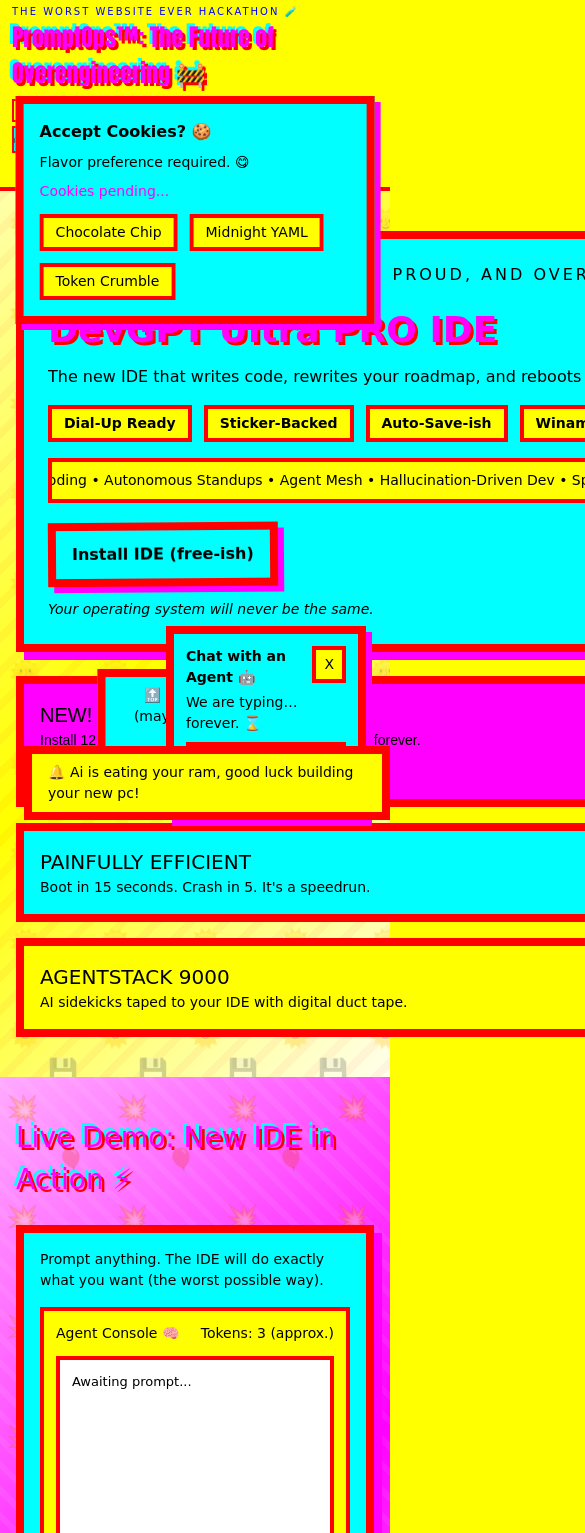
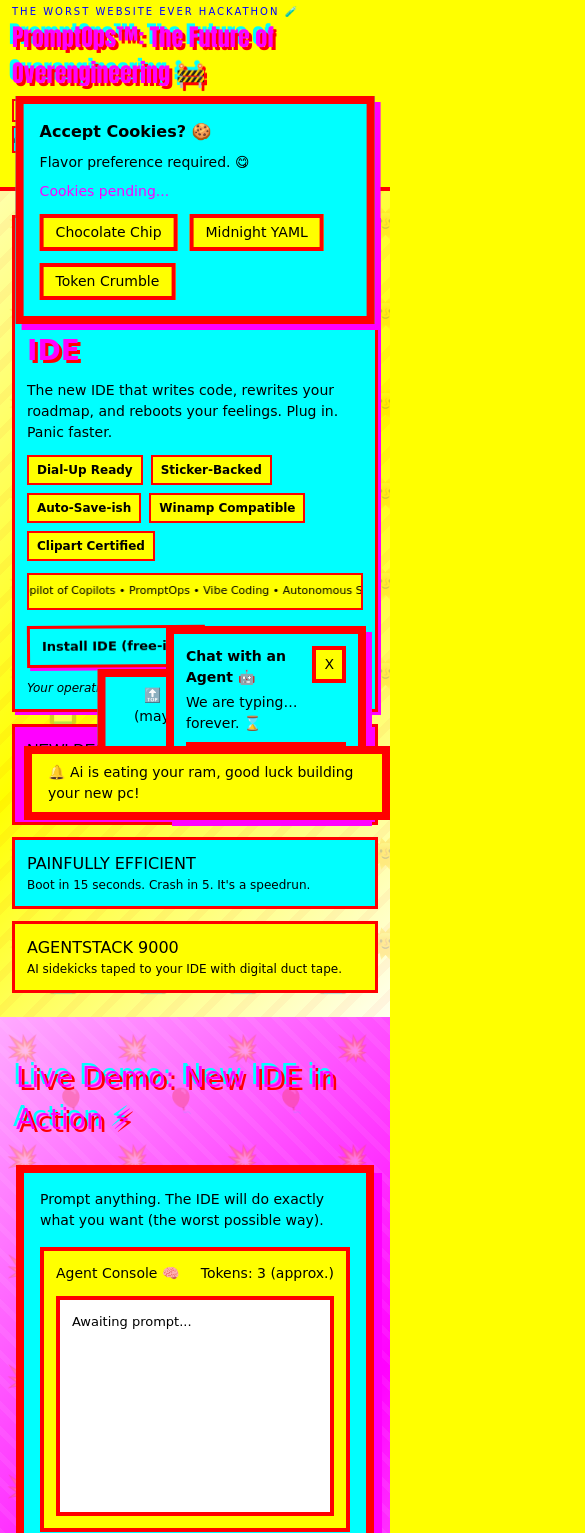
Before and after one commit to Nicolas8aa/worst-website-hackaton, a Next.js app: page / in a window 390 px wide. Shown: the top 1533 px of the page, 585 px wide, since content can reach past the window. Built offline with nearby package versions, Linux system fonts and the light colour scheme.

Commit message:
fix: improve responsiveness and layout in OverviewSection and globals.css

```diff
--- a/src/app/globals.css
+++ b/src/app/globals.css
@@ -9,10 +9,25 @@ body {
   background: #ffff00;
   color: #0000ff;
   overflow-x: hidden;
+  max-width: 100vw;
+  width: 100%;
+}
+
+*,
+*::before,
+*::after {
+  box-sizing: border-box;
+}
+
+main {
+  width: 100%;
+  overflow-x: hidden;
 }
 
 .section-block {
   position: relative;
+  width: 100%;
+  max-width: 100%;
 }
 
 .section-block::before {
@@ -43,6 +58,8 @@ body {
 .section-card {
   position: relative;
   z-index: 2;
+  max-width: 100%;
+  min-width: 0;
 }
 
 .section-a {
@@ -144,12 +161,15 @@ a {
 .ticker {
   white-space: nowrap;
   overflow: hidden;
+  position: relative;
+  width: 100%;
 }
 
 .ticker > span {
   display: inline-block;
   padding-left: 100%;
   animation: ticker 12s linear infinite;
+  will-change: transform;
 }
 
 .marquee {
--- a/src/components/sections/OverviewSection.tsx
+++ b/src/components/sections/OverviewSection.tsx
@@ -29,79 +29,79 @@ export function OverviewSection() {
   };
 
   return (
-    <section id="overview" className="section-block section-a py-10">
-      <div className="mx-auto max-w-6xl px-4">
-        <div className="grid gap-6 md:grid-cols-3">
-          <div className="section-card md:col-span-2 border-8 border-[#ff0000] bg-[#00ffff] p-6 text-black shadow-[8px_8px_0_#ff00ff]">
-            <p className="text-[16px] uppercase tracking-[3px] sm:text-[18px] sm:tracking-[4px]">
+    <section id="overview" className="section-block section-a py-6 sm:py-10 overflow-hidden">
+      <div className="mx-auto max-w-6xl px-3 sm:px-4">
+        <div className="grid gap-3 sm:gap-4 md:gap-6 md:grid-cols-3 w-full">
+          <div className="section-card md:col-span-2 border-[3px] sm:border-4 md:border-6 lg:border-8 border-[#ff0000] bg-[#00ffff] p-3 sm:p-4 md:p-6 text-black shadow-[3px_3px_0_#ff00ff] sm:shadow-[4px_4px_0_#ff00ff] md:shadow-[6px_6px_0_#ff00ff] lg:shadow-[8px_8px_0_#ff00ff] max-w-full">
+            <p className="text-[14px] uppercase tracking-[2px] sm:text-[16px] sm:tracking-[3px] md:text-[18px] md:tracking-[4px]">
               NEW IDE Drop (2026) — Loud, Proud, and Over-Animated
             </p>
-            <h2 className="mt-4 text-[36px] font-extrabold text-[#ff00ff] shadow-loud sm:text-[44px] md:text-[64px]">
+            <h2 className="mt-4 text-[28px] font-extrabold text-[#ff00ff] shadow-loud sm:text-[36px] md:text-[48px] lg:text-[64px] break-words">
               DevGPT Ultra PRO IDE
             </h2>
-            <p className="mt-2 text-[16px] sm:text-[18px]">
+            <p className="mt-2 text-[14px] sm:text-[16px] md:text-[18px]">
               The new IDE that writes code, rewrites your roadmap, and reboots
               your feelings. Plug in. Panic faster.
             </p>
-            <div className="mt-4 flex flex-wrap gap-3 text-[14px] sm:text-[16px]">
+            <div className="mt-3 sm:mt-4 flex flex-wrap gap-2 sm:gap-3 text-[12px] sm:text-[14px] md:text-[16px]">
               {badges.map((badge) => (
                 <span
                   key={badge}
-                  className="border-4 border-[#ff0000] bg-[#ffff00] px-3 py-1 font-bold"
+                  className="border-2 sm:border-3 md:border-4 border-[#ff0000] bg-[#ffff00] px-2 sm:px-3 py-1 font-bold whitespace-nowrap"
                 >
                   {badge}
                 </span>
               ))}
             </div>
-            <div className="ticker mt-4 border-4 border-[#ff0000] bg-[#ffff00] px-3 py-2 text-[14px] sm:text-[16px]">
+            <div className="ticker mt-3 sm:mt-4 border-2 sm:border-3 md:border-4 border-[#ff0000] bg-[#ffff00] px-2 sm:px-3 py-2 text-[11px] sm:text-[12px] md:text-[14px] lg:text-[16px] overflow-hidden w-full">
               <span>
                 {buzzwords.join(" • ")} • {buzzwords.join(" • ")}
               </span>
             </div>
             <button
               type="button"
-              className="mt-5 animate-[wiggle_0.4s_infinite] border-8 border-[#ff0000] bg-[#00ffff] px-4 py-3 text-[16px] font-black text-black shadow-[6px_6px_0_#ff00ff] sm:px-6 sm:text-[20px]"
+              className="mt-4 sm:mt-5 animate-[wiggle_0.4s_infinite] border-[3px] sm:border-4 md:border-6 lg:border-8 border-[#ff0000] bg-[#00ffff] px-3 py-2 text-[13px] font-black text-black shadow-[3px_3px_0_#ff00ff] sm:px-4 sm:py-2 sm:text-[14px] md:px-6 md:py-3 md:text-[16px] lg:text-[20px] sm:shadow-[4px_4px_0_#ff00ff] md:shadow-[6px_6px_0_#ff00ff]"
               onClick={handleTrialClick}
             >
               Install IDE (free-ish)
             </button>
-            <p className="mt-3 text-[14px] italic sm:text-[16px]">
+            <p className="mt-3 text-[12px] italic sm:text-[14px] md:text-[16px]">
               Your operating system will never be the same.
             </p>
             {trialMessage ? (
-              <p className="mt-2 text-[14px] font-bold text-[#ff0000] sm:text-[16px]">
+              <p className="mt-2 text-[12px] font-bold text-[#ff0000] sm:text-[14px] md:text-[16px] break-words">
                 {trialMessage}
               </p>
             ) : null}
           </div>
-          <div className="flex flex-col gap-4">
+          <div className="flex flex-col gap-3 sm:gap-4">
             <div
-              className="section-card border-8 border-[#ff0000] bg-[#ff00ff] p-4 text-black"
+              className="section-card border-[3px] sm:border-4 md:border-6 lg:border-8 border-[#ff0000] bg-[#ff00ff] p-3 sm:p-4 text-black max-w-full"
               style={{ fontFamily: "Papyrus, fantasy" }}
             >
-              <h3 className="text-[20px] uppercase sm:text-[22px]">
+              <h3 className="text-[16px] uppercase sm:text-[18px] md:text-[20px] lg:text-[22px]">
                 NEW! Desktop Chaos
               </h3>
-              <p className="text-[14px] sm:text-[16px]">
+              <p className="text-[12px] sm:text-[14px] md:text-[16px]">
                 Install 12 toolbars. Lose 3 pixels of screen real estate forever.
               </p>
-              <p className="blink mt-2 text-[16px] font-bold sm:text-[18px]">
+              <p className="blink mt-2 text-[14px] font-bold sm:text-[16px] md:text-[18px]">
                 Now with 87% more nostalgia.
               </p>
             </div>
-            <div className="section-card border-8 border-[#ff0000] bg-[#00ffff] p-4 text-black">
-              <h3 className="text-[20px] uppercase sm:text-[22px]">
+            <div className="section-card border-[3px] sm:border-4 md:border-6 lg:border-8 border-[#ff0000] bg-[#00ffff] p-3 sm:p-4 text-black max-w-full">
+              <h3 className="text-[16px] uppercase sm:text-[18px] md:text-[20px] lg:text-[22px]">
                 Painfully Efficient
               </h3>
-              <p className="text-[14px] sm:text-[16px]">
+              <p className="text-[12px] sm:text-[14px] md:text-[16px]">
                 Boot in 15 seconds. Crash in 5. It&apos;s a speedrun.
               </p>
             </div>
-            <div className="section-card border-8 border-[#ff0000] bg-[#ffff00] p-4 text-black">
-              <h3 className="text-[20px] uppercase sm:text-[22px]">
+            <div className="section-card border-[3px] sm:border-4 md:border-6 lg:border-8 border-[#ff0000] bg-[#ffff00] p-3 sm:p-4 text-black max-w-full">
+              <h3 className="text-[16px] uppercase sm:text-[18px] md:text-[20px] lg:text-[22px]">
                 AgentStack 9000
               </h3>
-              <p className="text-[14px] sm:text-[16px]">
+              <p className="text-[12px] sm:text-[14px] md:text-[16px]">
                 AI sidekicks taped to your IDE with digital duct tape.
               </p>
 
```
Also changed, not shown: .kilocode/rules/memory-bank/context.md.
